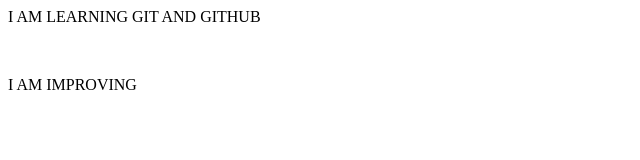
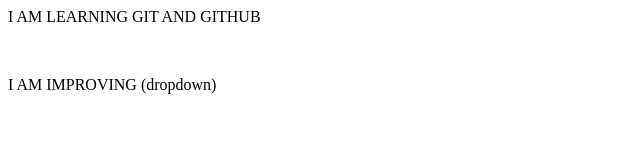
Before and after one commit to Divyanshsachdevaa/LocalRepo, a plain HTML site: page index.html in a window 1280 px wide. Shown: the whole page, without its empty margins (0-640 px from the left). Drawn offline with Linux system fonts and the light colour scheme.

Commit message:
dropdown added

```diff
--- a/index.html
+++ b/index.html
@@ -1,3 +1,3 @@
 <p>I AM LEARNING GIT AND GITHUB</p>
 <br>
-<p>I AM IMPROVING</p>
+<p>I AM IMPROVING (dropdown) </p>
```
